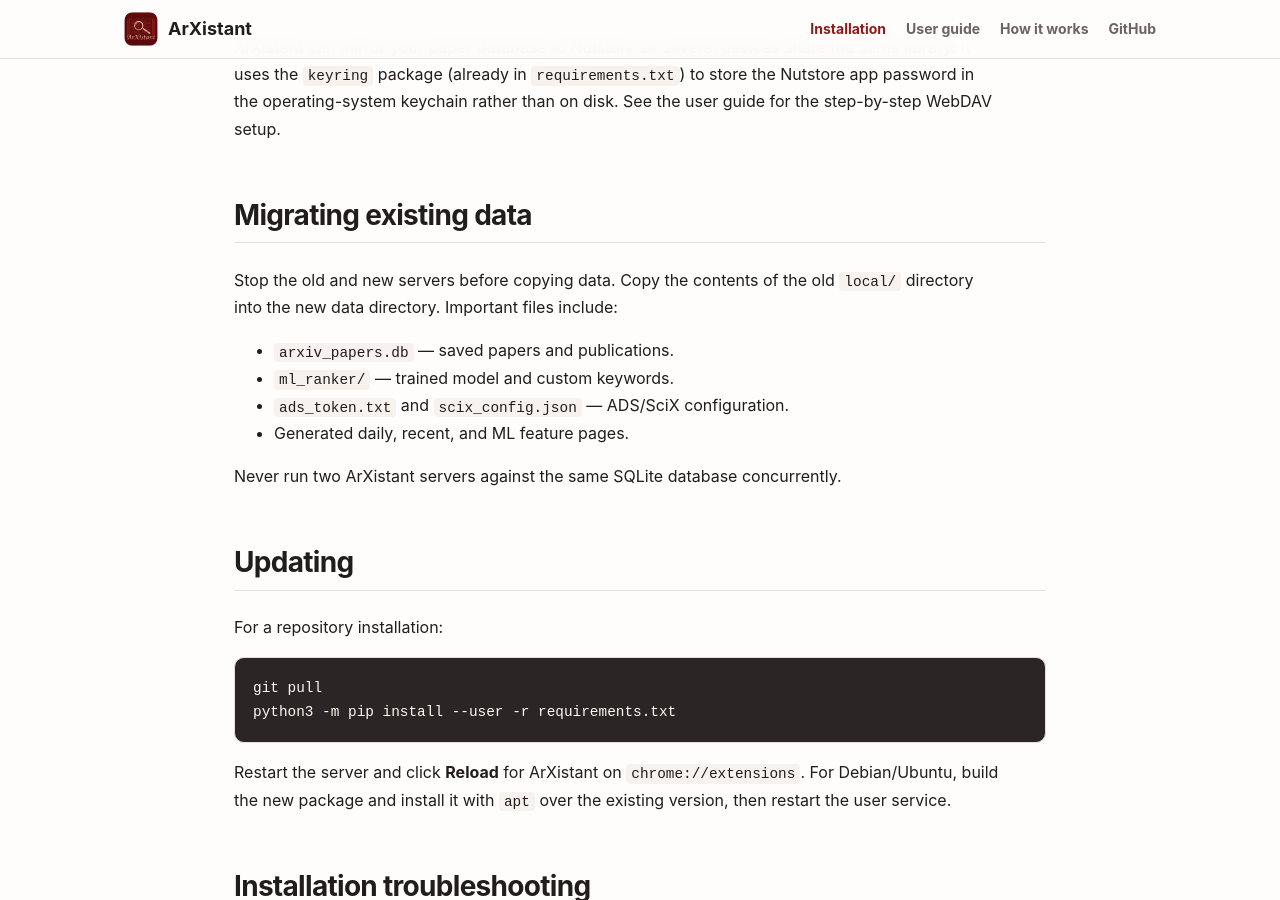
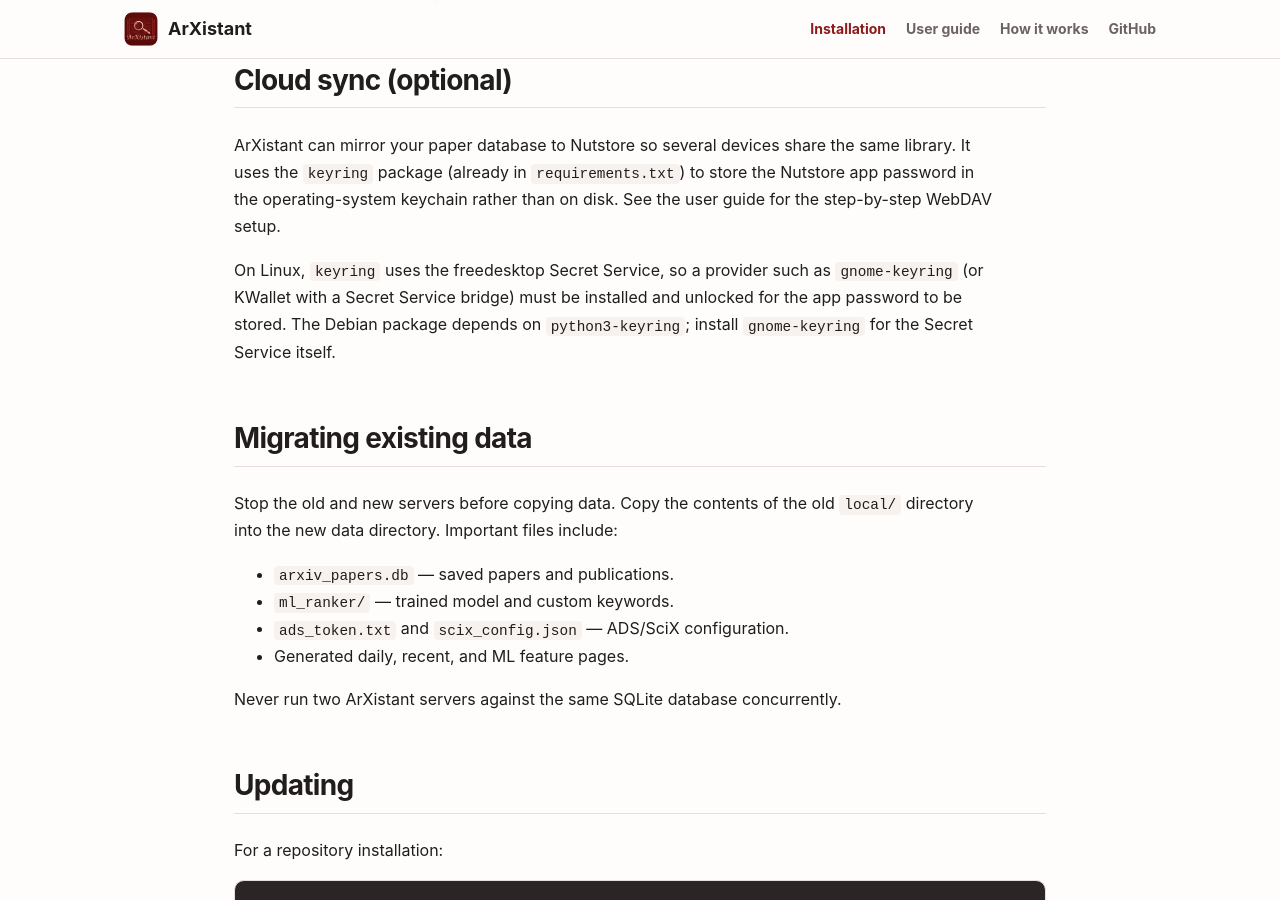
Before and after one commit to jyshangguan/ArXistant, a Jekyll site: the page built from docs/installation.md, in a window 1280 px wide and 900 px high, scrolled down 5049 px. Built offline with Jekyll 4.4.1, drawn with Linux system fonts in a browser that asks for light colours; some of the changed text lies outside the part shown.

Commit message:
Fix Linux compatibility for cloud sync
- Add python3-keyring to the Debian package dependencies so the WebDAV
  app password can be stored on Debian/Ubuntu
- Wrap keyring backend errors (e.g. NoKeyringError when no Secret Service
  provider is available) in a clean SecretStoreError instead of an
  unhandled traceback
- Document the Linux keyring/Secret Service requirement and the systemd
  Stop Server behavior

```diff
--- a/docs/installation.md
+++ b/docs/installation.md
@@ -132,6 +132,11 @@
 host is unavailable (for example on a manual installation), the popup displays
 the corresponding `systemctl --user start` command instead.
 
+The same button reads **Stop Server** when online. It stops the running server
+process; because the systemd user unit is enabled, the service will start again
+at the next login unless it is explicitly disabled with
+`systemctl --user disable arxistant.service`.
+
 ### Linux data location
 
 The package stores writable data in:
@@ -211,6 +216,11 @@
 to store the Nutstore app password in the operating-system keychain rather than
 on disk. See the user guide for the step-by-step WebDAV setup.
 
+On Linux, `keyring` uses the freedesktop Secret Service, so a provider such as
+`gnome-keyring` (or KWallet with a Secret Service bridge) must be installed and
+unlocked for the app password to be stored. The Debian package depends on
+`python3-keyring`; install `gnome-keyring` for the Secret Service itself.
+
 ## Migrating existing data
 
 Stop the old and new servers before copying data. Copy the contents of the old
```
Also changed, not shown: src/arxistant_secrets.py (+9 -1 lines), tests/test_cloud_providers.py (+10 -0 lines), 1 other file.
